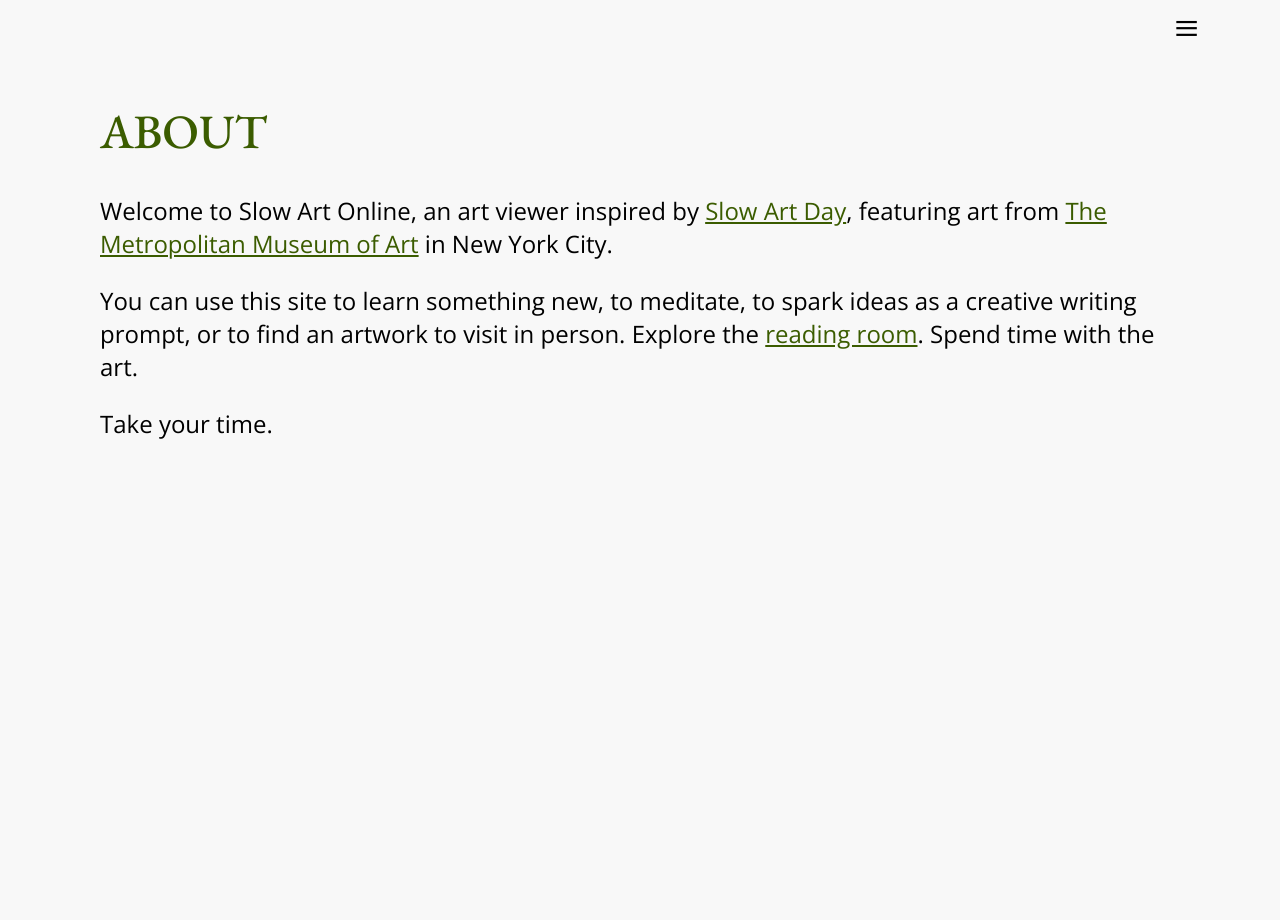
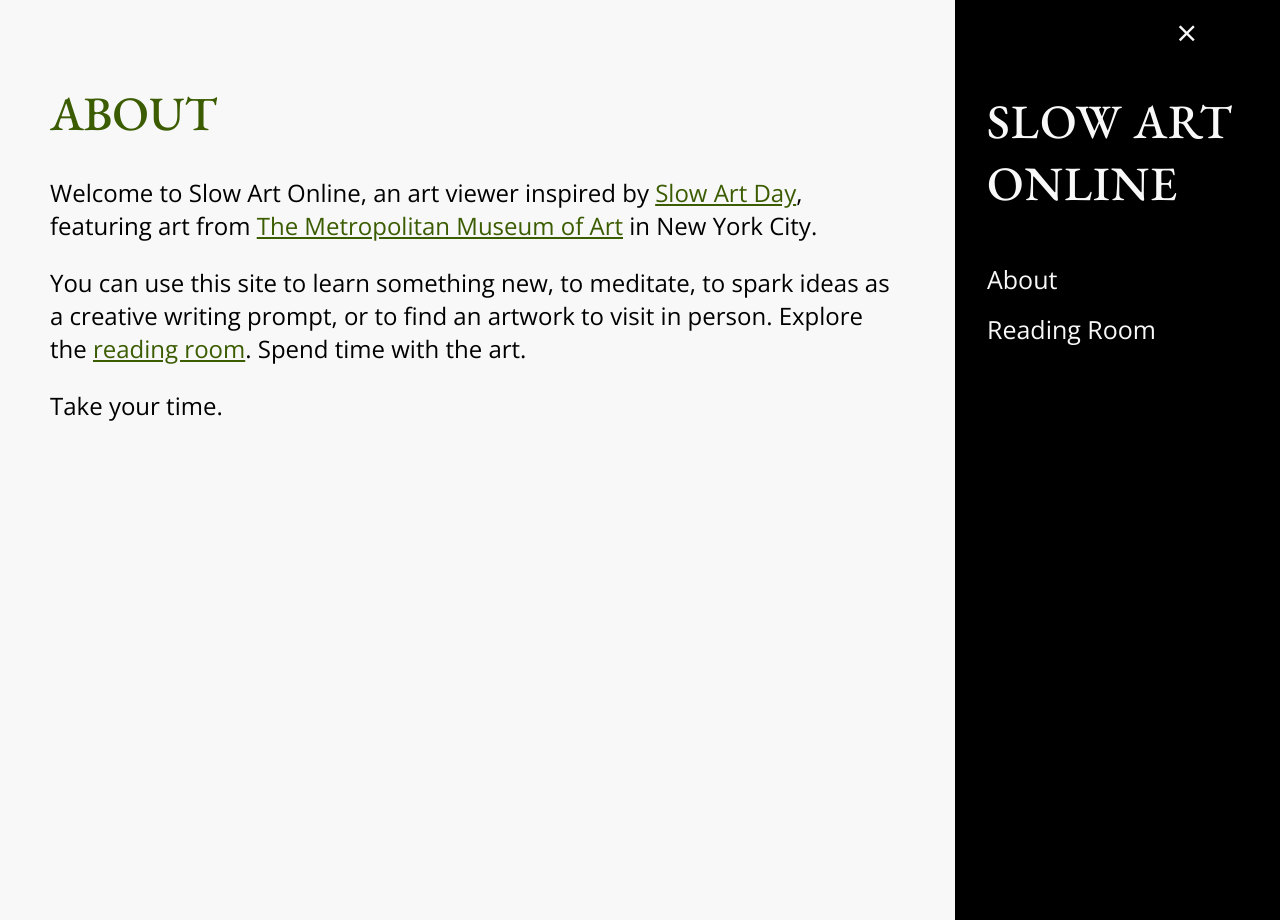
Before and after one commit to jamiepalatnik/slow-art-online, a Flask app: page /about in a window 1280 px wide. Run offline with Flask 3, Linux system fonts and the light colour scheme.

Commit message:
Update styles and side panel transition

```diff
--- a/static/scripts.js
+++ b/static/scripts.js
@@ -11,24 +11,14 @@ getRandomButton.onclick = function() {
 
 }
 
-// // Set the width of the side panel to 325px
-// function openPanel() {
-//     document.getElementById("side-panel").style.width = "325px";
-//   }
-
-// // Set the width of the side panel to 0
-//   function closePanel() {
-//     document.getElementById("side-panel").style.width = "0";
-//   }
-
-// Set the width of the side navigation to 325px and the right margin of the page content to 250px
+// Open the side panel
 function openPanel() {
-    document.getElementById("side-panel").style.width = "325px";
-    document.getElementById("main").style.marginRight = "325px";
+    document.getElementById("side-panel").style.transform = "translateX(0%)";
+    document.querySelector(".home").style.width = "calc(100% - 325px)";
   }
 
-// Set the width of the side navigation to 0 and the right margin of the page content to 0
+// Close the side panel
   function closePanel() {
-    document.getElementById("side-panel").style.width = "0";
-    document.getElementById("main").style.marginRight = "0";
+    document.getElementById("side-panel").style.transform = "translateX(100%)";
+    document.querySelector(".home").style.width = "calc(100% - 0px)";
   }
--- a/static/styles.css
+++ b/static/styles.css
@@ -1,6 +1,6 @@
 body {
     background-color: #f8f8f8;
-    margin: 100px;
+    margin: 0;
 }
 
 /* Text styles */
@@ -28,27 +28,59 @@ a {
     color: #3b5c00;
 }
 
+#main {
+    position: relative;
+}
+
+#main.home {
+    height: 100svh;
+    display: flex;
+    align-items: center;
+    justify-content: center;
+ }
+
+.content {
+    padding: 50px;
+ }
+
+@media screen and (min-width: 992px) {
+    #main {
+        width: calc(100% - 325px);
+    }
+
+    #main.home {
+       transition: 0.5s;
+    }
+}
+
+@media screen and (max-width: 991px) {
+    #main.home {
+       width: calc(100% - 0px) !important;
+    }
+}
+
 /* Artwork */
 #random-image {
     display: block;
-    margin: 0 auto;
+    position: absolute;
+    max-width: calc(100% - 50px);
+    max-height: calc(100% - 50px);
 }
 
 /* Side panel */
 .side-panel {
     height: 100%; /* 100% Full-height */
-    width: 0; /* 0 width - change this with JavaScript */
+    width: 325px;
     position: fixed; /* Stay in place */
     z-index: 1; /* Stay on top */
     top: 0; /* Stay at the top */
     right: 0;
-    background-color: rgb(0, 0, 0);opacity:0.8;
+    background-color: rgb(0, 0, 0);
     overflow-x: hidden; /* Disable horizontal scroll */
-    padding-top: 60px; /* Place content 60px from the top */
+    padding-top: 50px; /* Place content 60px from the top */
     transition: 0.5s; /* 0.5 second transition effect to slide in the panel */
 }
 
-/* Side panel element */
 .side-panel a {
     padding: 8px 8px 8px 32px;
     text-decoration: none;
@@ -61,6 +93,17 @@ a {
 
 .side-panel a:hover {
     color: #3b5c00;
+}
+
+.open-button {
+    cursor: pointer;
+}
+
+/* Small screens */
+@media screen and (max-width: 991px) {
+    .side-panel {
+        width: 100%;
+    }
 }
 
 /* Site title */
@@ -106,9 +149,3 @@ a {
     font-size: 44px;
     margin-right: 50px;
 }
-
-/* On smaller screens, where height is less than 450px, change the style of the side panel (less padding and a smaller font size) */
-@media screen and (max-height: 450px) {
-  .side-panel {padding-top: 15px;}
-  .side-panel a {font-size: 18px;}
-}
--- a/templates/about.html
+++ b/templates/about.html
@@ -1,11 +1,12 @@
 {% extends "layout.html" %}
 {% block main %}
 <div id="main">
-  <h1>About</h1>
-  <p>Welcome to Slow Art Online, an art viewer inspired by <a href="https://www.slowartday.com/">Slow Art Day</a>, featuring art from <a href="https://www.metmuseum.org/">The Metropolitan Museum of Art</a> in New York City.</p>
-  <p>You can use this site to learn something new, to meditate, to spark ideas as a creative writing prompt, or to find an artwork to visit in person. Explore the <a href="/reading-room">reading room</a>. Spend time with the art.</p>
-  <p>Take your time.</p>
-</p>
+  <div class="content">
+    <h1>About</h1>
+    <p>Welcome to Slow Art Online, an art viewer inspired by <a href="https://www.slowartday.com/">Slow Art Day</a>, featuring art from <a href="https://www.metmuseum.org/">The Metropolitan Museum of Art</a> in New York City.</p>
+    <p>You can use this site to learn something new, to meditate, to spark ideas as a creative writing prompt, or to find an artwork to visit in person. Explore the <a href="/reading-room">reading room</a>. Spend time with the art.</p>
+    <p>Take your time.</p>
+  </div>
 </div>
 <div id="side-panel" class="side-panel">
   <a href="javascript:void(0)" class="close-button" onclick="closePanel()">&times;</a>
--- a/templates/index.html
+++ b/templates/index.html
@@ -1,15 +1,15 @@
 {% extends "layout.html" %}
 {% block main %}
-<div id="main">
-  <img id="random-image" src="{{ random_image }}" width="600">
+<div id="main" class="home">
+  <img id="random-image" src="{{ random_image }}">
 </div>
 <div id="side-panel" class="side-panel">
   <a href="javascript:void(0)" class="close-button" onclick="closePanel()">&times;</a>
   <h1 class="site-title"><a href="/">Slow Art Online</a></h1>
-  <button id="getRandomButton" class="random-button">Get random artwork</button>
   <nav>
       <a href="/about">About</a>
       <a href="/reading-room">Reading Room</a>
   </nav>
+  <button id="getRandomButton" class="random-button">Get random artwork</button>
 </div>
 {% endblock %}
--- a/templates/reading-room.html
+++ b/templates/reading-room.html
@@ -1,6 +1,7 @@
 {% extends "layout.html" %}
 {% block main %}
 <div id="main">
+  <div class="content">
     <h1>Reading Room</h1>
     <p>Welcome to the Slow Art Online Reading Room, where you can discover further reading about The Met and Slow Art Day.</p>
     <h2>Books</h2>
@@ -15,6 +16,7 @@
       <li><a href="https://www.metmuseum.org/">The Metropolitan Museum of Art</a></li>
     </ul>
   </div>
+</div>
 <div id="side-panel" class="side-panel">
   <a href="javascript:void(0)" class="close-button" onclick="closePanel()">&times;</a>
   <h1 class="site-title"><a href="/">Slow Art Online</a></h1>
```
Also changed, not shown: checklist.md (+2 -1 lines). Lines whose indentation alone changed are shown as unchanged.
